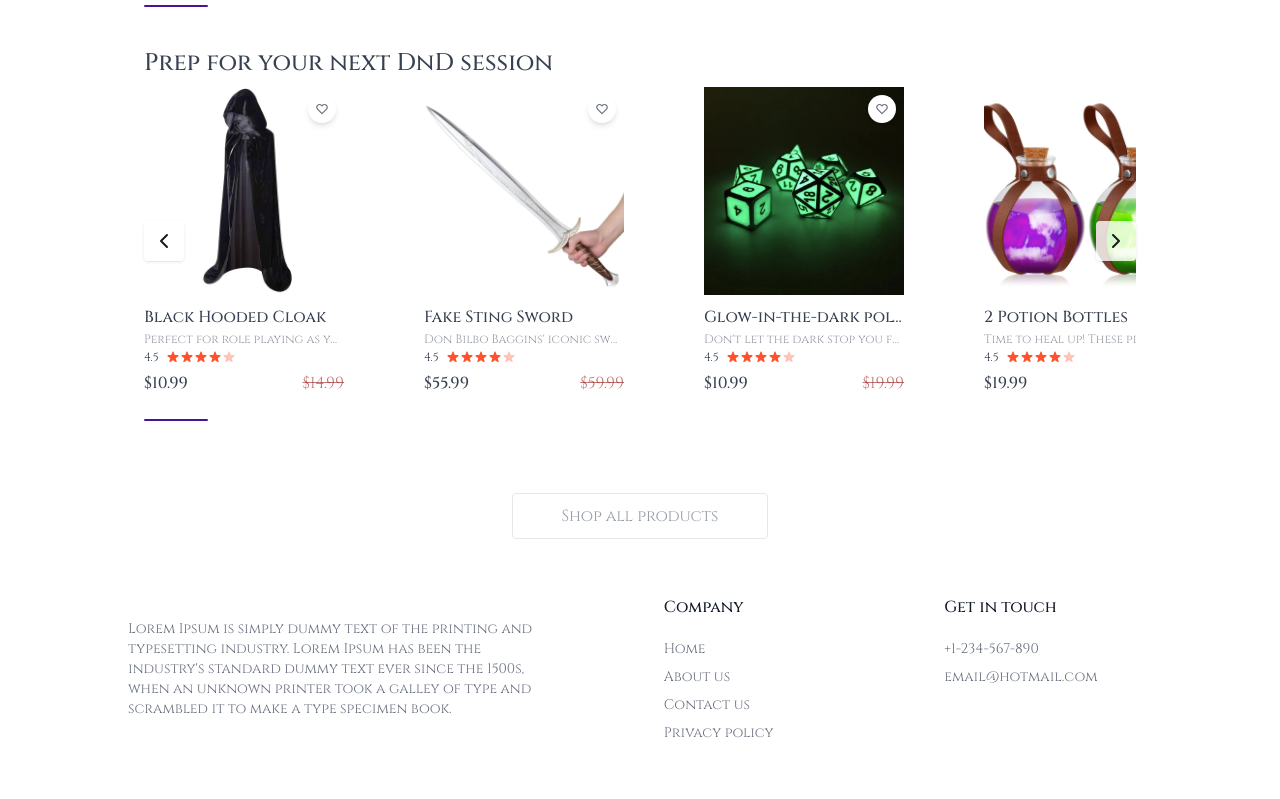
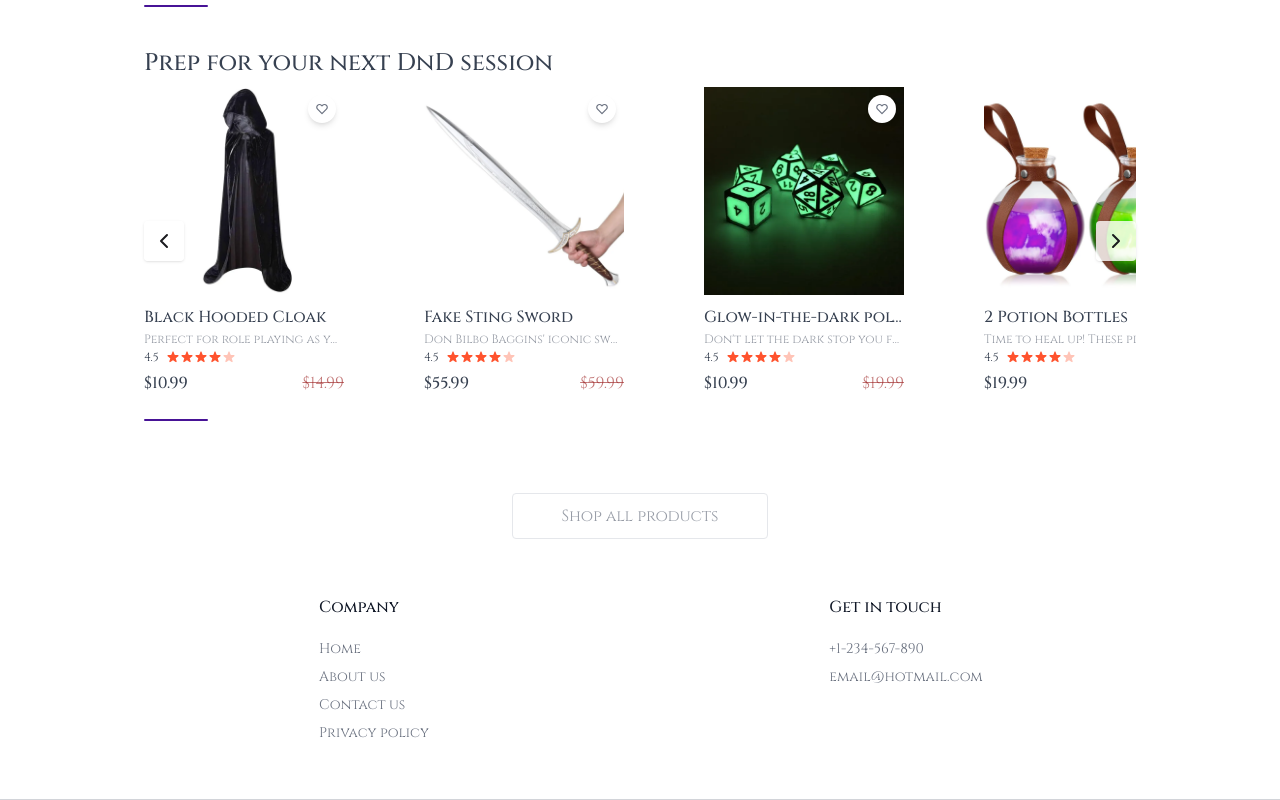
Before and after one commit to DJVelz/Nerdvana, a Next.js app: page / in a window 1280 px wide. Shown: the part 868-1668 px from the top of the page. Built offline with nearby package versions, Linux system fonts and the light colour scheme.

Commit message:
removed lorem ipsum

```diff
--- a/components/Footer.jsx
+++ b/components/Footer.jsx
@@ -6,15 +6,6 @@ const Footer = () => {
   return (
     <footer>
       <div className="flex flex-col md:flex-row items-start justify-center px-6 md:px-16 lg:px-32 gap-10 py-14 border-b border-gray-500/30 text-gray-500 bg-white">
-        <div className="w-4/5">
-          <p className="mt-6 text-sm">
-            Lorem Ipsum is simply dummy text of the printing and typesetting
-            industry. Lorem Ipsum has been the industry's standard dummy text
-            ever since the 1500s, when an unknown printer took a galley of type
-            and scrambled it to make a type specimen book.
-          </p>
-        </div>
-
         <div className="w-1/2 flex items-center justify-start md:justify-center">
           <div>
             <h2 className="font-medium text-gray-900 mb-5">Company</h2>
```
